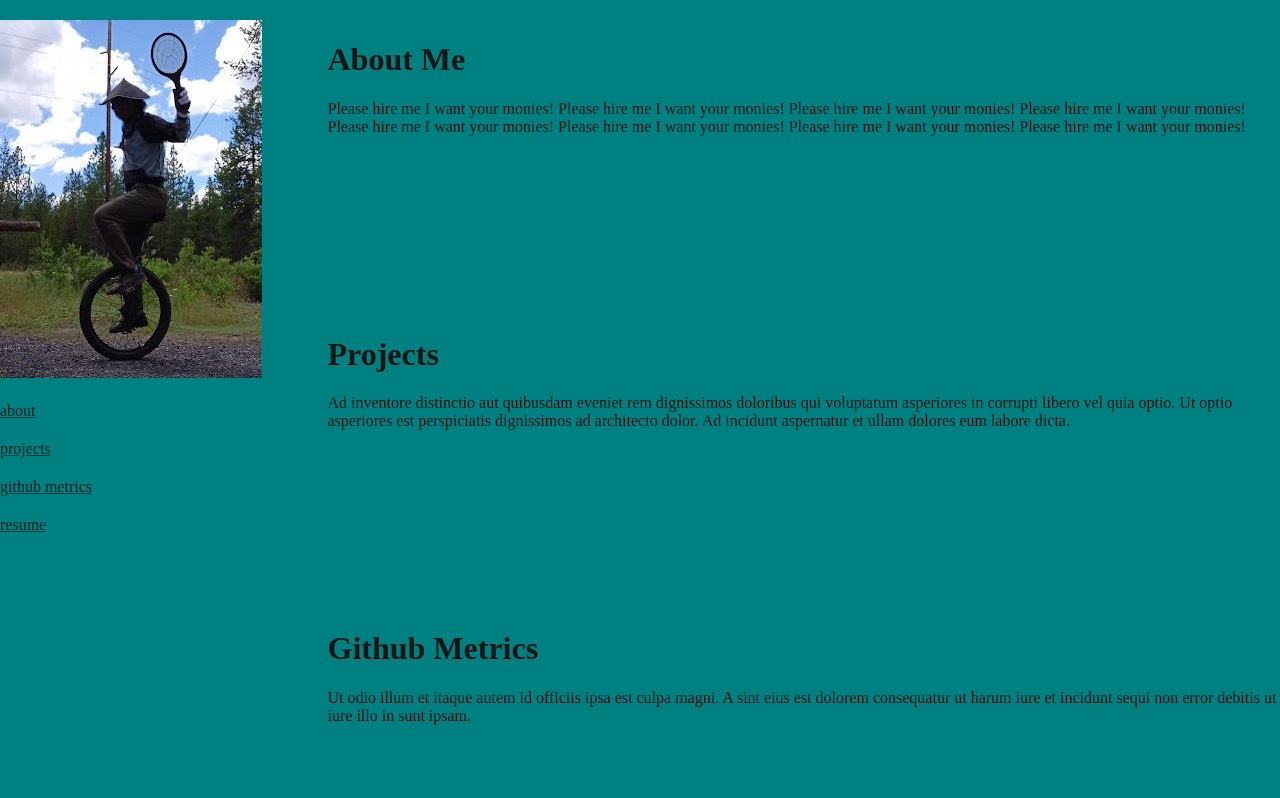
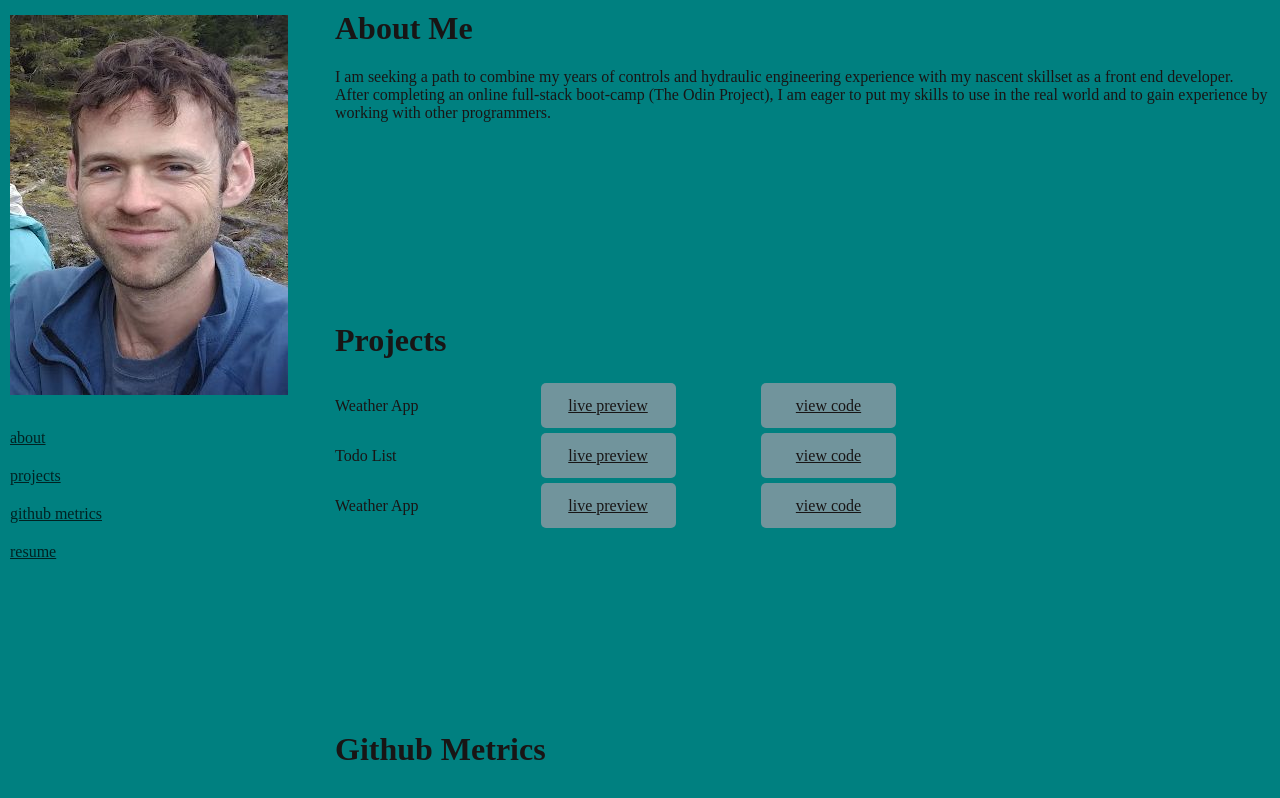
Before and after one commit to alexkrewson/me, a React (Create React App) app: page / in a window 1280 px wide. Built offline with nearby package versions, Linux system fonts and the light colour scheme.

Commit message:
added project list and about me text

```diff
--- a/src/App.js
+++ b/src/App.js
@@ -2,7 +2,7 @@ import TodoList from './TodoList'
 import '../src/sassystyle.scss';
 import React, { useState, useRef, useEffect } from 'react';
 import { v4 as uuidv4 } from 'uuid';
-import me from './me.jpg';
+import me from './me2.jpg';
 
 
 const LOCAL_STORAGE_KEY = 'todoApp.todos'
@@ -53,24 +53,42 @@ function App() {
       <button onClick={handleClearTodos}>Clear Complete</button>
       <div>{todos.filter(todo => !todo.complete).length}</div> */}
       <div className="gridContainer">
+        {/* <div className="header"></div> */}
         <div className="sidebar">
-            <img src={me} alt="" />
-            <a href="#about">about</a>
-            <a href="#projects">projects</a>
-            <a href="#ghMetrics">github metrics</a>
-            <a href="#resume">resume</a>
+          <img src={me} alt="" />
+          <a href="#about">about</a>
+          <a href="#projects">projects</a>
+          <a href="#ghMetrics">github metrics</a>
+          <a href="#resume">resume</a>
           {/* <div className="sidebarFixed">
           </div> */}
         </div>
         <div className="content">
           <div className="contentSections" id="about">
             <h1>About Me</h1>
-            Please hire me I want your monies! Please hire me I want your monies! Please hire me I want your monies! Please hire me I want your monies! Please hire me I want your monies! Please hire me I want your monies! Please hire me I want your monies! Please hire me I want your monies!
+            I am seeking a path to combine my years of controls and hydraulic engineering experience with my nascent skillset as a front end developer. After completing an online full-stack boot-camp (The Odin Project), I am eager to put my skills to use in the real world and to gain experience by working with other programmers.
 
           </div>
           <div className="contentSections" id="projects">
             <h1>Projects</h1>
-            Ad inventore distinctio aut quibusdam eveniet rem dignissimos doloribus qui voluptatum asperiores in corrupti libero vel quia optio. Ut optio asperiores est perspiciatis dignissimos ad architecto dolor. Ad incidunt aspernatur et ullam dolores eum labore dicta.
+            {/* Ad inventore distinctio aut quibusdam eveniet rem dignissimos doloribus qui voluptatum asperiores in corrupti libero vel quia optio. Ut optio asperiores est perspiciatis dignissimos ad architecto dolor. Ad incidunt aspernatur et ullam dolores eum labore dicta. */}
+            <div className='project-row'>
+              <p>Weather App</p>
+              <a href="https://alexkrewson.github.io/weather/dist/index.html" className='button' target="_blank">live preview</a>
+              <a href="https://github.com/alexkrewson/portfolio/tree/main/weather" className='button' target="_blank">view code</a>
+            </div>
+
+            <div className='project-row'>
+              <p>Todo List</p>
+              <a href="https://alexkrewson.github.io/todolist/dist/index.html" className='button' target="_blank">live preview</a>
+              <a href="https://github.com/alexkrewson/portfolio/tree/main/todo" className='button' target="_blank">view code</a>
+            </div>
+            <div className='project-row'>
+              <p>Weather App</p>
+              <a href="https://arcane-inlet-56598.herokuapp.com/" className='button' target="_blank">live preview</a>
+              <a href="https://github.com/alexkrewson/portfolio/tree/main/fb" className='button' target="_blank">view code</a>
+            </div>
+
           </div>
           <div className="contentSections" id="ghMetrics">
             <h1>Github Metrics</h1>
--- a/src/sassystyle.scss
+++ b/src/sassystyle.scss
@@ -1,11 +1,50 @@
 $backgroundColor: teal;
+$textColor: rgb(24, 21, 21);
 
-* {
-    // border: 1px solid black;
+// * {
+//     // border: 1px solid black;
+// }
+
+.project-row {
+    width: 60%;
+    display: flex;
+    justify-content: space-between;
+    align-items: center;
+
+    p {
+        width: 120px;
+        min-width: 106px;
+    }
+
+
+}
+
+.button {
+    // display: block;
+    width: 115px;
+    min-width: 100px;
+    height: 25px;
+    background: #71949c;
+    padding: 10px;
+    text-align: center;
+    border-radius: 5px;
+    color: $textColor;
+    // font-weight: bold;
+    line-height: 25px;
+
+    &:hover {
+        background: #4d686e;
+
+    }
+
 }
 
 .sidebar img {
-    max-width: 100%
+    max-width: 90%;
+    margin: 10px 10px 10px 10px;
+    // padding: 10px 10px 10px 10px;
+
+
 }
 
 #root {
@@ -15,7 +54,7 @@ $backgroundColor: teal;
 html,
 body {
     margin: 0 0 0 0;
-    color: rgb(24, 21, 21);
+    color: $textColor;
     background-color: $backgroundColor;
     height: 100%;
     width: 100%;
@@ -24,7 +63,7 @@ body {
 
 a {
     display: block;
-    margin-top: 20px;
+    // margin-top: 20px;
     color: rgb(0, 34, 34);
 }
 
@@ -34,7 +73,7 @@ a {
 
 .gridContainer {
     display: grid;
-    gap: 10px;
+    gap: 20px;
     height: 100%;
 
 
@@ -52,50 +91,54 @@ a {
     .gridContainer {
         grid-template-columns: 1fr 3fr;
         grid-template-areas:
-            "header  header"
-            "nav     nav"
             "sidebar content"
             "ad      footer";
     }
 
-    nav ul {
-        display: flex;
-        justify-content: space-between;
-    }
 }
 
-@media (min-width: 700px) {
-    .wrapper {
-        grid-template-columns: 1fr 4fr 1fr;
-        grid-template-areas:
-            "header header  header"
-            "nav    content sidebar"
-            "nav    content ad"
-            "footer footer  footer"
-    }
+// @media (min-width: 700px) {
+//     .wrapper {
+//         grid-template-columns: 1fr 4fr 1fr;
+//         grid-template-areas:
+//             "header header  header"
+//             "nav    content sidebar"
+//             "nav    content ad"
+//             "footer footer  footer"
+//     }
 
-    nav ul {
-        flex-direction: column;
-    }
-}
-
+//     nav ul {
+//         flex-direction: column;
+//     }
+// }
 
 
 .sidebar {
+    position: relative;
     grid-area: sidebar;
     height: 100%;
     overflow: auto;
+    top: 5px;
+
+    a {
+        margin-top: 20px;
+        margin-left: 10px;
+
+    }
+
     // position: sticky;
 }
 
-// .sidebarFixed {
-//     height: 100%;
-//     overflow: auto;
-// }
 
 .content {
     grid-area: content;
     height: 100%;
     overflow: auto;
+    margin-top: 10px;
+    padding-right: 10px;
+
+    h1{
+        margin-top: 0px;
+    }
 
 }
```
Also changed, not shown: src/me2.jpg (added).
